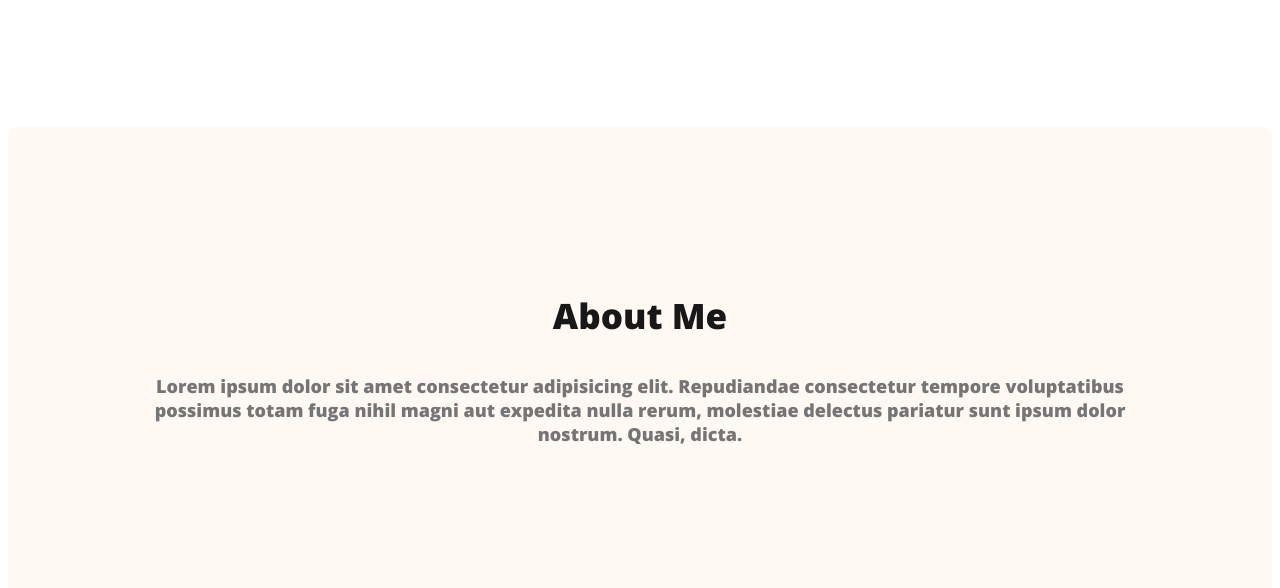
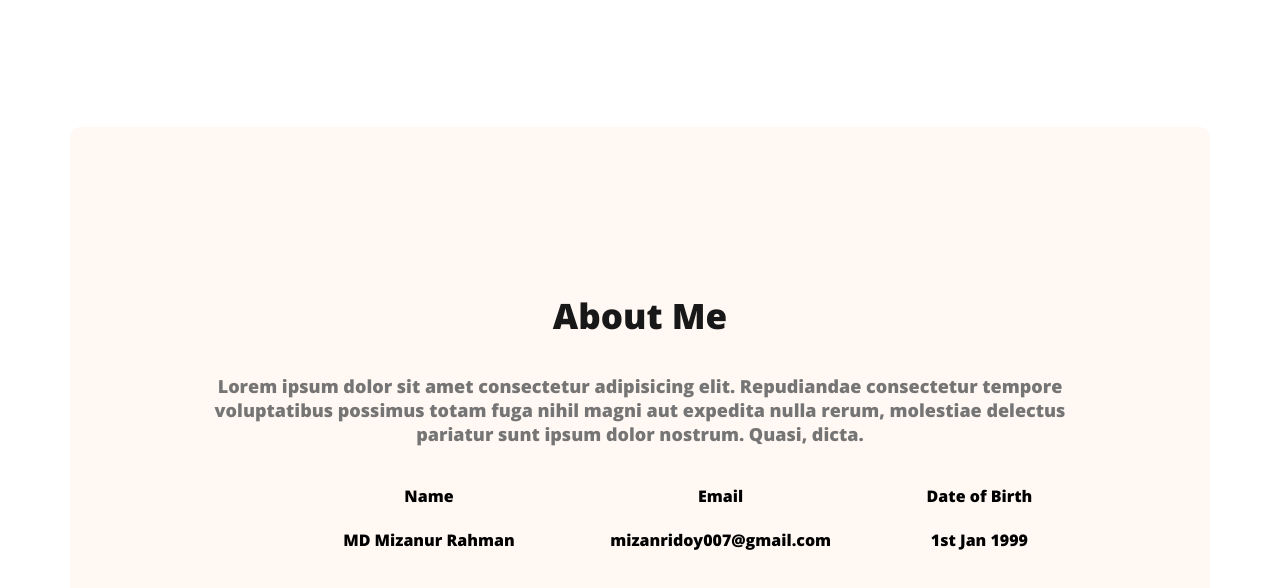
Before and after one commit to mizanur-007/portfolio-1, a plain HTML site: page index.html in a window 1280 px wide. Shown: the part 646-1234 px from the top of the page. Drawn offline with nearby package versions, Linux system fonts and the light colour scheme.

Commit message:
about info added

```diff
--- a/index.html
+++ b/index.html
@@ -37,6 +37,25 @@
         <section class="about">
             <h3 class="section-title">About Me</h3>
             <p class="section-description">Lorem ipsum dolor sit amet consectetur adipisicing elit. Repudiandae consectetur tempore voluptatibus possimus totam fuga nihil magni aut expedita nulla rerum, molestiae delectus pariatur sunt ipsum dolor nostrum. Quasi, dicta.</p>
+            <div class="about-info-container">
+                <div class="about-info">
+                    <h4 class="about-title"></h2>
+                    <p class="about-description"></p>
+                </div>
+                <div class="about-info">
+                    <h4 class="about-title">Name</h2>
+                    <p class="about-description">MD Mizanur Rahman</p>
+                </div>
+                <div class="about-info">
+                    <h4 class="about-title">Email</h2>
+                    <p class="about-description">mizanridoy007@gmail.com</p>
+                </div>
+                <div class="about-info">
+                    <h4 class="about-title">Date of Birth</h2>
+                    <p class="about-description">1st Jan 1999</p>
+                </div>
+
+            </div>
 
         </section>
 
--- a/styles/portfolio.css
+++ b/styles/portfolio.css
@@ -96,6 +96,12 @@ nav a{
 }
 /* main section style */
 
+main{
+    max-width: 1140px;
+    margin: 0 auto;
+
+}
+
 /* about section */
 .about{
     padding: 130px;
@@ -103,3 +109,10 @@ nav a{
     background: #FFF8F3;
     margin-top: 130px;
 }
+.about-info-container{
+    display: flex;
+    justify-content: space-around;
+}
+.about-info{
+    text-align: center;
+}
```
